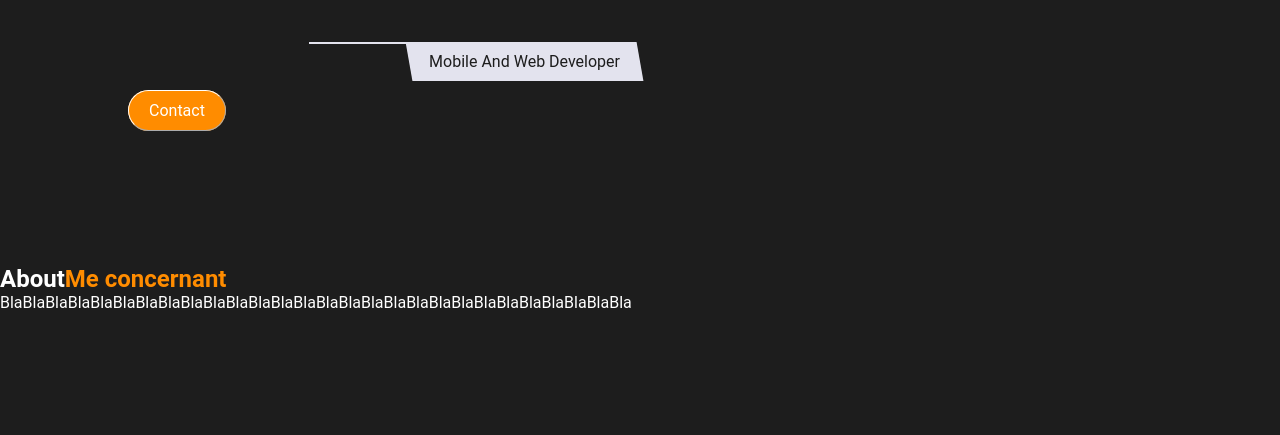
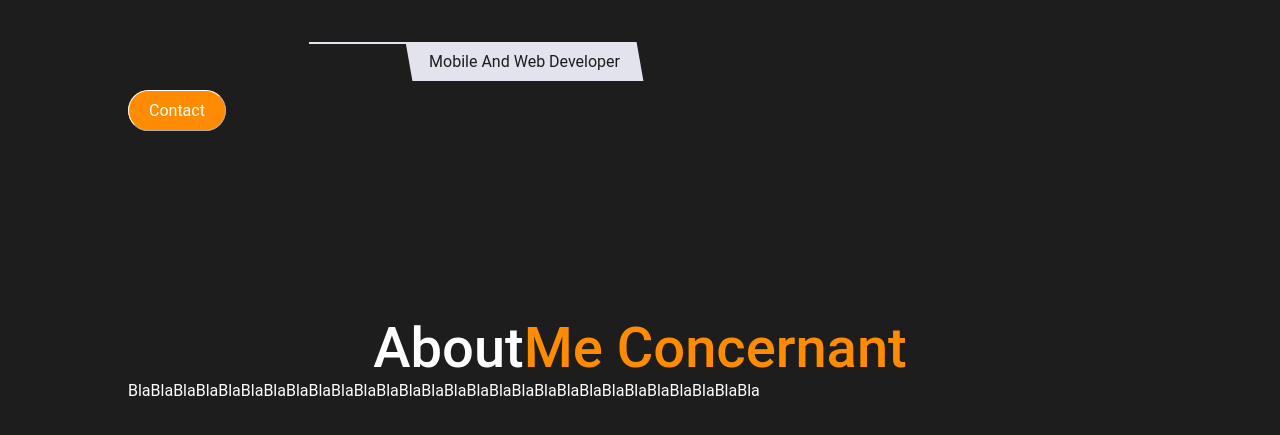
Before and after one commit to Cooleliel/PortFolio, a plain HTML site: page public/index.html in a window 1280 px wide. Shown: the part 535-970 px from the top of the page. Before the commit the page ends 847 px from the top, so only its background shows below. Drawn offline with Linux system fonts and the light colour scheme.

Commit message:
Ajout de proprietes css a la section about

```diff
--- a/public/style.css
+++ b/public/style.css
@@ -116,6 +116,7 @@ body{
 /*highlight*/
 .highlight{
  color:darkorange;
+ text-transform: capitalize;
 }
 
 /*profession*/
@@ -170,3 +171,18 @@ body{
  text-transform: capitalize;
  border: 1px outset #fff;
 }
+
+/*About section*/
+.about{
+ width: 100%;
+ height: auto;
+ padding: 50px 10vw;
+}
+
+/*heading*/
+.heading{
+ text-align: center;
+ font-weight: 500;
+ font-size: 3.5rem;
+ text-transform: capitalize;
+}
```
